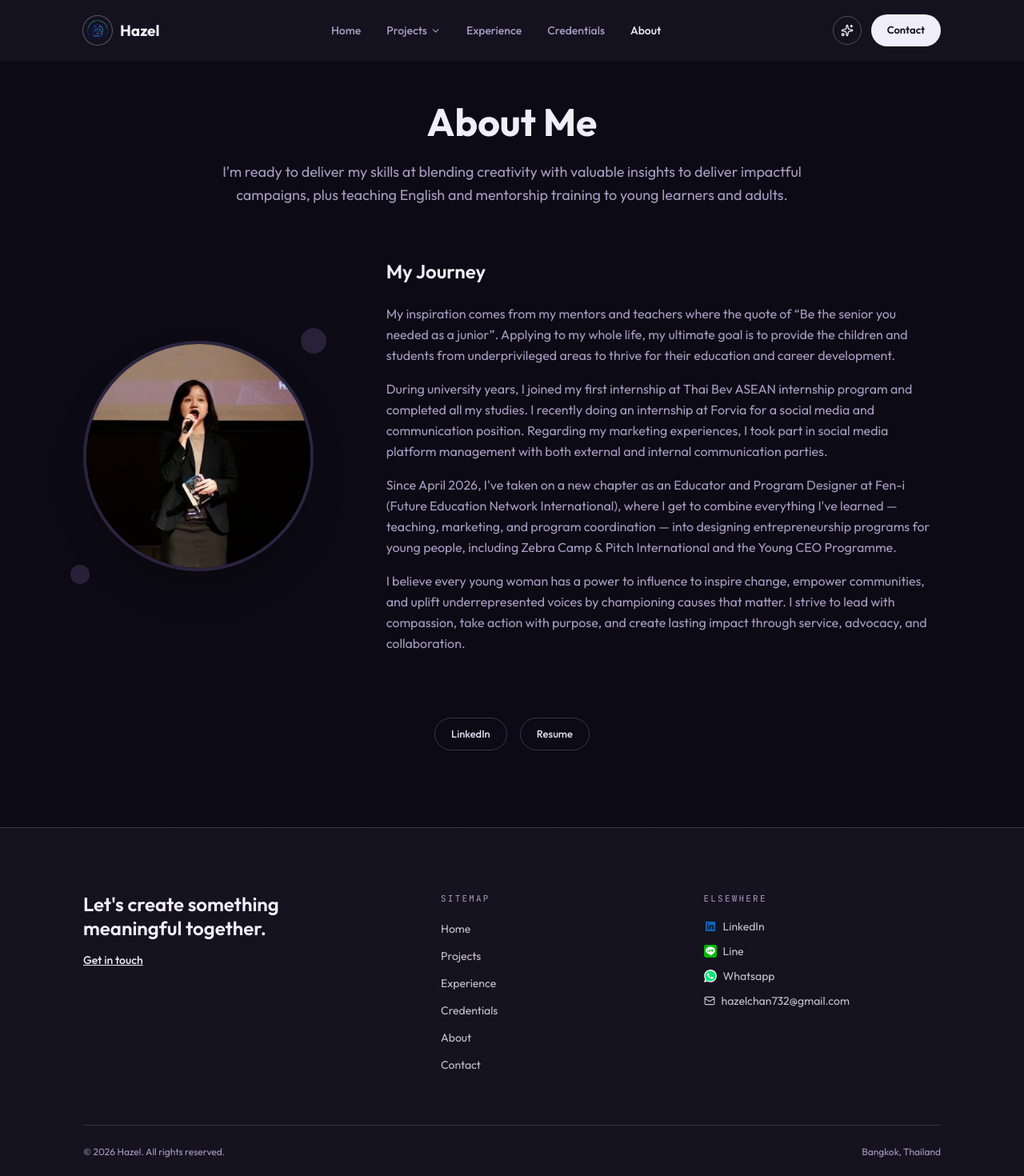
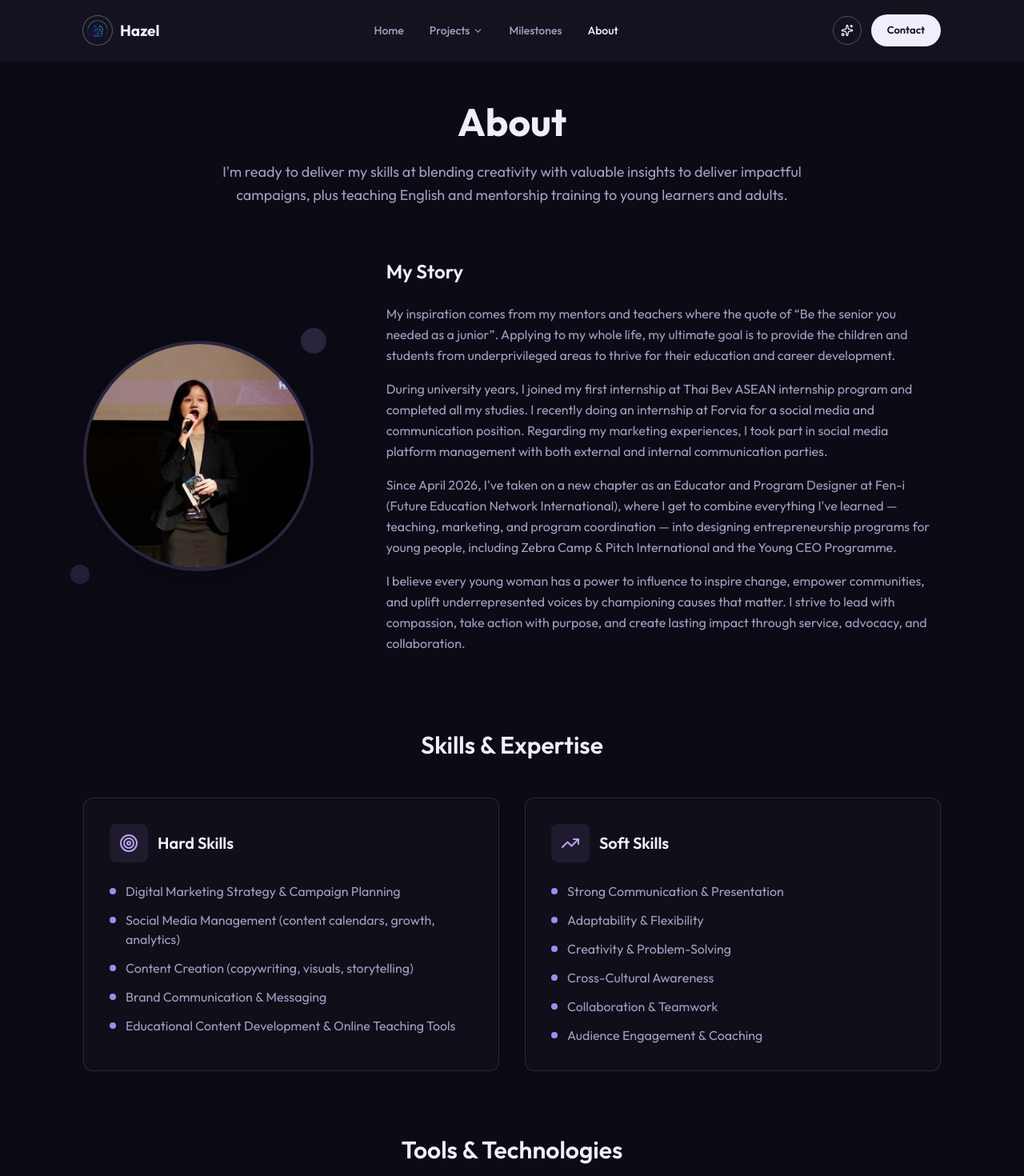
Before and after one commit to sawjimmymoore/Hazel_Chan, a React (Vite) app: page /about in a window 1280 px wide. Shown: the top 1470 px of the page at 80% size. Built offline with nearby package versions, Linux system fonts and the light colour scheme.

Commit message:
Move skills to About, rename nav to Milestones/Meet Hazel, retire Experience page

```diff
--- a/src/App.tsx
+++ b/src/App.tsx
@@ -1,11 +1,10 @@
-import { Routes, Route } from "react-router-dom";
+import { Routes, Route, Navigate } from "react-router-dom";
 import Header from "@/components/Header";
 import Footer from "@/components/Footer";
 import ScrollToTop from "@/components/ScrollToTop";
 import Home from "@/pages/Home";
 import Projects from "@/pages/Projects";
 import ProjectDetail from "@/pages/ProjectDetail";
-import Experience from "@/pages/Experience";
 import Credentials from "@/pages/Credentials";
 import About from "@/pages/About";
 import Contact from "@/pages/Contact";
@@ -21,7 +20,7 @@ function App() {
           <Route path="/" element={<Home />} />
           <Route path="/projects" element={<Projects />} />
           <Route path="/projects/:slug" element={<ProjectDetail />} />
-          <Route path="/experience" element={<Experience />} />
+          <Route path="/experience" element={<Navigate to="/about" replace />} />
           <Route path="/credentials" element={<Credentials />} />
           <Route path="/about" element={<About />} />
           <Route path="/contact" element={<Contact />} />
--- a/src/components/Header.tsx
+++ b/src/components/Header.tsx
@@ -100,20 +100,12 @@ export default function Header() {
           </div>
 
           <NavLink
-            to="/experience"
-            className={({ isActive }) =>
-              `${linkBase} ${isActive ? "text-header-text" : "text-header-muted hover:text-header-text"}`
-            }
-          >
-            Experience
-          </NavLink>
-          <NavLink
             to="/credentials"
             className={({ isActive }) =>
               `${linkBase} ${isActive ? "text-header-text" : "text-header-muted hover:text-header-text"}`
             }
           >
-            Credentials
+            Milestones
           </NavLink>
           <NavLink
             to="/about"
@@ -162,8 +154,7 @@ export default function Header() {
                 { label: "Projects — All Work", href: "/projects" },
                 { label: "Competition Projects", href: "/projects?category=competition" },
                 { label: "Educational Projects", href: "/projects?category=educational" },
-                { label: "Experience", href: "/experience" },
-                { label: "Credentials", href: "/credentials" },
+                { label: "Milestones", href: "/credentials" },
                 { label: "About", href: "/about" },
                 { label: "Contact", href: "/contact" },
               ].map((item) => (
--- a/src/data/content.ts
+++ b/src/data/content.ts
@@ -71,9 +71,8 @@ export const SITE = {
 export const NAV = [
   { label: "Home", href: "/" },
   { label: "Projects", href: "/projects" },
-  { label: "Experience", href: "/experience" },
-  { label: "Credentials", href: "/credentials" },
-  { label: "About", href: "/about" },
+  { label: "Milestones", href: "/credentials" },
+  { label: "Meet Hazel", href: "/about" },
   { label: "Contact", href: "/contact" },
 ];
 
--- a/src/pages/About.tsx
+++ b/src/pages/About.tsx
@@ -1,9 +1,11 @@
 import { motion } from "framer-motion";
-import { SITE } from "@/data/content";
+import { Target, TrendingUp } from "lucide-react";
+import { SITE, SKILL_CATEGORIES, TOOLS } from "@/data/content";
+import { Marquee } from "@/components/Marquee";
 
 export default function About() {
   return (
-    <div className="pt-32 pb-24 px-6">
+    <div className="pt-32 pb-24 px-6 overflow-x-hidden">
       <div className="container-page">
         <motion.div
           initial={{ opacity: 0, y: 20 }}
@@ -11,11 +13,11 @@ export default function About() {
           transition={{ duration: 0.6 }}
           className="text-center max-w-3xl mx-auto mb-16"
         >
-          <h1 className="text-4xl md:text-5xl font-bold text-parchment-100 mb-6">About Me</h1>
+          <h1 className="text-4xl md:text-5xl font-bold text-parchment-100 mb-6">About</h1>
           <p className="text-lg text-muted-foreground leading-relaxed">{SITE.aboutIntro}</p>
         </motion.div>
 
-        <div className="grid lg:grid-cols-3 gap-16 items-center mb-20">
+        <div className="grid lg:grid-cols-3 gap-16 items-center mb-24">
           <motion.div
             initial={{ opacity: 0, x: -30 }}
             whileInView={{ opacity: 1, x: 0 }}
@@ -43,7 +45,7 @@ export default function About() {
             viewport={{ once: true }}
             className="lg:col-span-2 space-y-6"
           >
-            <h3 className="text-2xl font-semibold text-parchment-100">My Journey</h3>
+            <h3 className="text-2xl font-semibold text-parchment-100">My Story</h3>
             <div className="space-y-4 text-muted-foreground leading-relaxed">
               <p>{SITE.aboutPart1}</p>
               <p>{SITE.aboutPart2}</p>
@@ -51,6 +53,76 @@ export default function About() {
               <p>{SITE.aboutPart3}</p>
             </div>
           </motion.div>
+        </div>
+
+        {/* Skills & Expertise */}
+        <div className="mb-20">
+          <motion.div
+            initial={{ opacity: 0, y: 20 }}
+            whileInView={{ opacity: 1, y: 0 }}
+            viewport={{ once: true }}
+            transition={{ duration: 0.6 }}
+            className="text-center mb-12"
+          >
+            <h2 className="text-3xl font-semibold text-parchment-100">Skills & Expertise</h2>
+          </motion.div>
+
+          <div className="grid lg:grid-cols-2 gap-8">
+            {SKILL_CATEGORIES.map((category, categoryIndex) => {
+              const Icon = categoryIndex === 0 ? Target : TrendingUp;
+              return (
+                <motion.div
+                  key={category.title}
+                  initial={{ opacity: 0, y: 30 }}
+                  whileInView={{ opacity: 1, y: 0 }}
+                  viewport={{ once: true }}
+                  transition={{ duration: 0.8, delay: categoryIndex * 0.2 }}
+                  className="bg-ink-800/50 backdrop-blur-sm rounded-xl p-8 border border-primary-500/20"
+                >
+                  <div className="flex items-center gap-3 mb-6">
+                    <div className="p-3 bg-primary-500/10 rounded-lg">
+                      <Icon className="size-6 text-primary-400" />
+                    </div>
+                    <h3 className="text-xl font-semibold text-parchment-100">{category.title}</h3>
+                  </div>
+                  <ul className="grid grid-cols-1 gap-3">
+                    {category.skills.map((skill) => (
+                      <li key={skill} className="flex items-start gap-3 text-muted-foreground">
+                        <div className="w-2 h-2 bg-primary-500 rounded-full mt-2 flex-shrink-0" />
+                        <span>{skill}</span>
+                      </li>
+                    ))}
+                  </ul>
+                </motion.div>
+              );
+            })}
+          </div>
+        </div>
+
+        {/* Tools & Technologies */}
+        <div className="mb-20">
+          <motion.div
+            initial={{ opacity: 0, y: 30 }}
+            whileInView={{ opacity: 1, y: 0 }}
+            viewport={{ once: true }}
+            transition={{ duration: 0.8 }}
+            className="text-center mb-12"
+          >
+            <h3 className="text-3xl font-semibold text-parchment-100">Tools & Technologies</h3>
+          </motion.div>
+
+          <Marquee pauseOnHover direction="right">
+            {TOOLS.map((tool) => (
+              <div key={tool.name} className="w-52">
+                <div className="bg-ink-800/30 backdrop-blur-sm rounded-xl p-6 text-center border border-primary-500/30 hover:border-primary-500/50 cursor-pointer transition-colors">
+                  <div className="p-3 bg-primary-500/15 rounded-lg flex justify-center items-center mb-3 mx-auto w-fit">
+                    <img src={tool.path} alt={tool.name} className="size-10" />
+                  </div>
+                  <span className="text-sm font-medium text-parchment-100">{tool.name}</span>
+                </div>
+              </div>
+            ))}
+          </Marquee>
         </div>
 
         <div className="flex flex-wrap justify-center gap-4">
```
